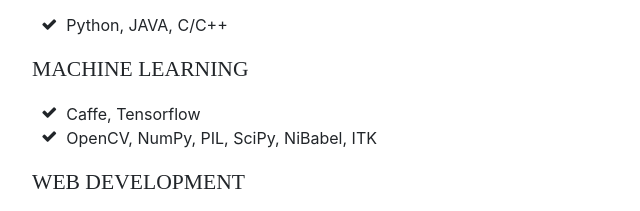
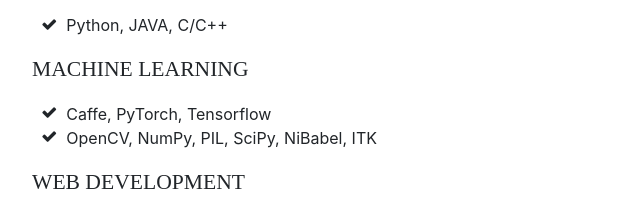
Before and after one commit to seokhwanko90/seokhwanko90.github.io, a website with bundled scripts: page index.html in a window 1280 px wide. Shown: the part 1885-2096 px from the top of the page, 288-928 px from the left. Built offline with nearby package versions, Linux system fonts and the light colour scheme; a web font is replaced by a local one.

Commit message:
Update index.html

```diff
--- a/index.html
+++ b/index.html
@@ -187,7 +187,7 @@
           <ul class="fa-ul mb-0">
             <li>
               <i class="fa-li fa fa-check"></i>
-              Caffe, Tensorflow</li>
+              Caffe, PyTorch, Tensorflow</li>
             <li>
               <i class="fa-li fa fa-check"></i>
               OpenCV, NumPy, PIL, SciPy, NiBabel, ITK</li>
```
